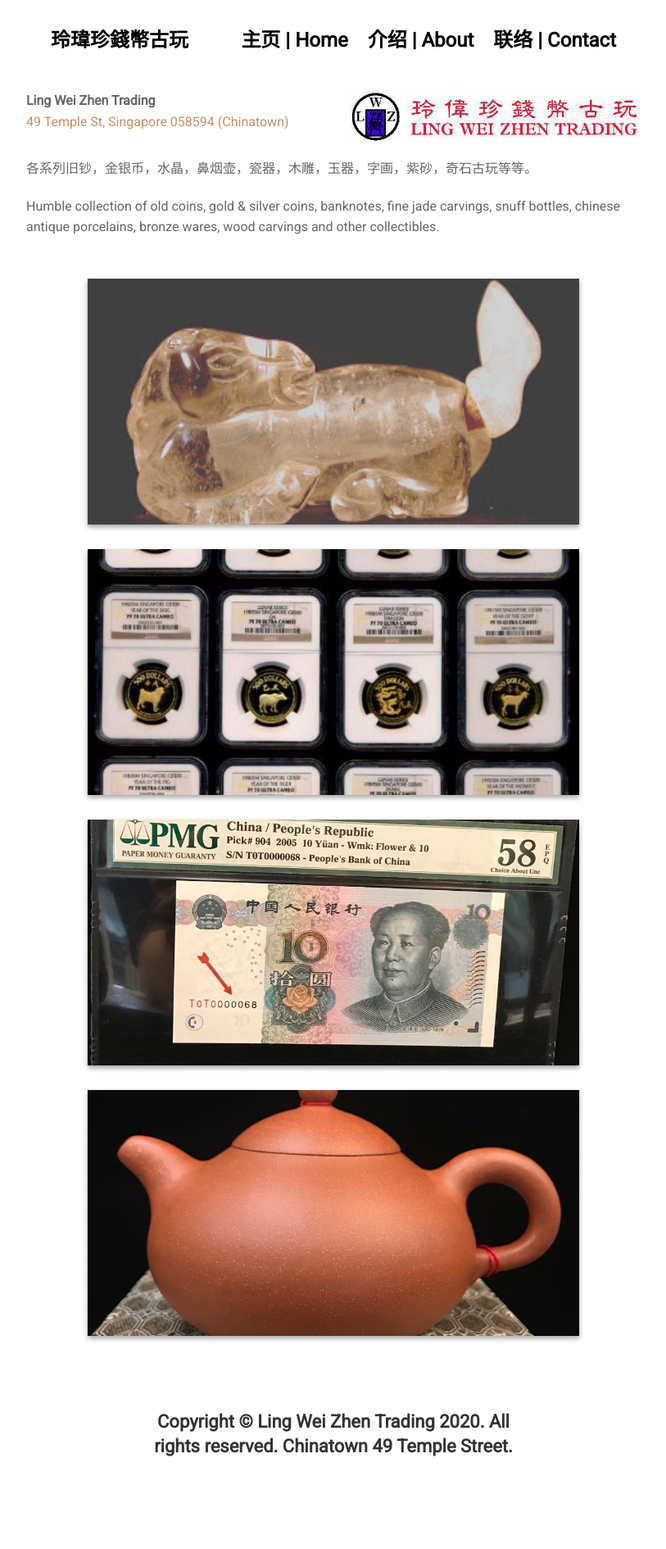
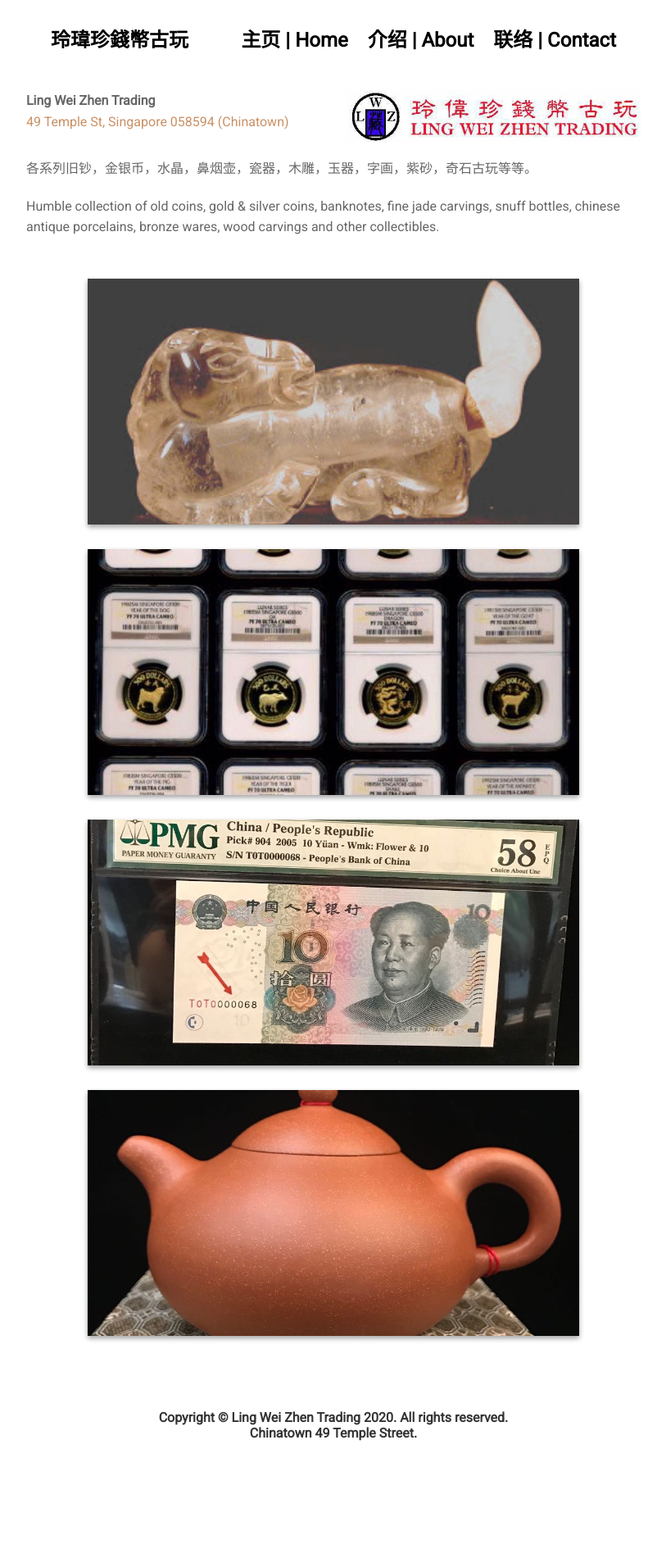
Before and after one commit to jellingwei/jellingwei.github.io, a Jekyll site: the page built from index.html, in a window 1280 px wide. Shown: the whole page at 82% size, without its empty margins (233-1046 px from the left). Built offline with Jekyll 4.4.1, drawn with Linux system fonts in a browser that asks for light colours; nearby versions of some CDN libraries.

```diff
--- a/_data/settings.yml
+++ b/_data/settings.yml
@@ -86,7 +86,7 @@ projects:
 #
 
 footer: >
-  <h4> Copyright © Ling Wei Zhen Trading 2020. All rights reserved. Chinatown 49 Temple Street.</h4>
+  <h6> Copyright © Ling Wei Zhen Trading 2020. All rights reserved. Chinatown 49 Temple Street.</h6>
 
 #-------------------------------
 # Contact Section
```
